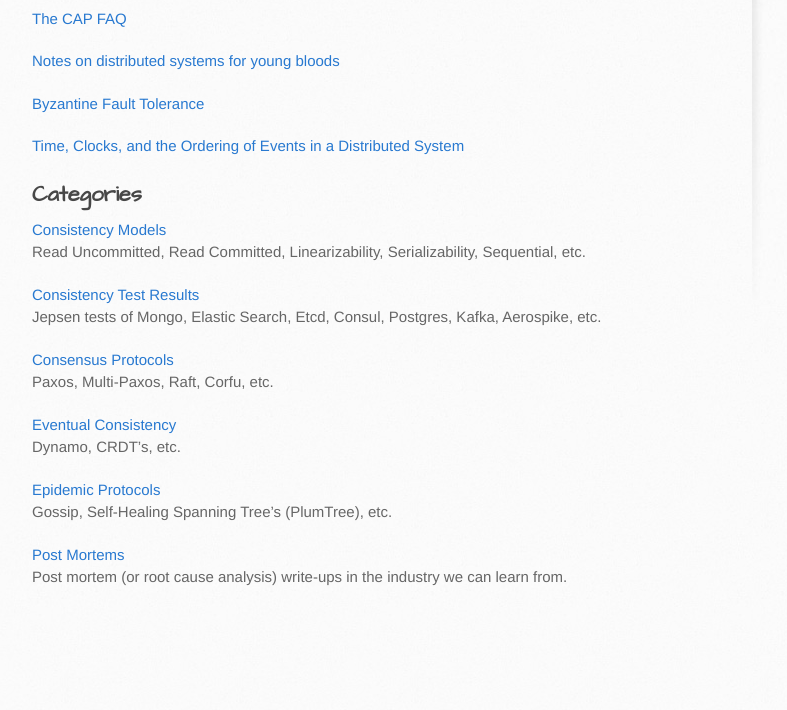
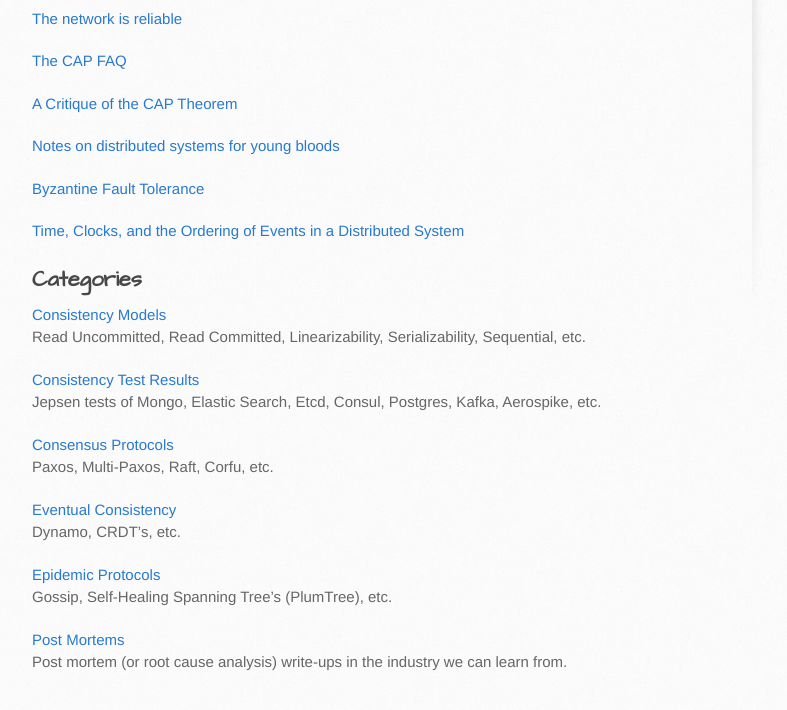
Before and after one commit to simongui/simongui.github.io, a Jekyll site: the page built from distributed-systems/index.md, in a window 1280 px wide, cut to the strip 436-1152 px from the top of the page. Shown: the top 710 px of the strip, without its empty margins (138-925 px from the left). Built offline with Jekyll 4.4.1, drawn with Linux system fonts in a browser that asks for light colours; before the commit the page ends 1067 px from its top, so only the background shows below that.

Commit message:
Update index.md

```diff
--- a/distributed-systems/index.md
+++ b/distributed-systems/index.md
@@ -10,7 +10,11 @@
 ## Introduction material
 [Fallacies of distributed computing](http://en.wikipedia.org/wiki/Fallacies_of_distributed_computing){:target="_blank"}
 
+[The network is reliable](https://aphyr.com/posts/288-the-network-is-reliable){:target="_blank"}
+
 [The CAP FAQ](http://henryr.github.io/cap-faq/){:target="_blank"}
+
+[A Critique of the CAP Theorem](http://arxiv.org/pdf/1509.05393v2.pdf){:target="_blank"}
 
 [Notes on distributed systems for young bloods](http://www.somethingsimilar.com/2013/01/14/notes-on-distributed-systems-for-young-bloods/){:target="_blank"}
 
```
